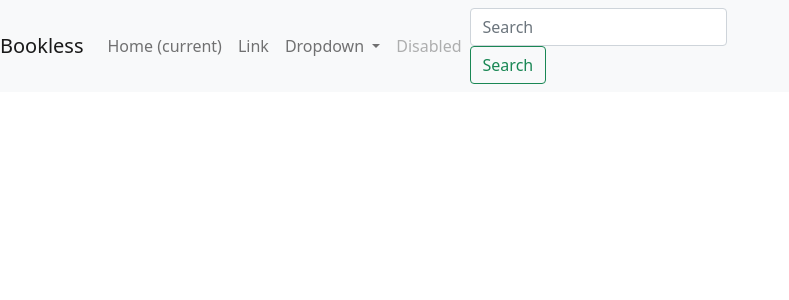
After one commit to totoshkaa/parvoz-djangoo, a Django app: page / in a window 1280 px wide. The commit adds this page. Shown: the top 300 px of the page, without its empty margins (0-789 px from the left). Run offline with Django 5.2, Linux system fonts and the light colour scheme.

Commit message:
first commit

```diff
--- a/books/templates/book_detail.html
+++ b/books/templates/book_detail.html
@@ -29,6 +29,7 @@
     </style>
 </head>
 <body>
+
     <h1 style="text-align: center;" class="middle mt-3 mb-3">Book Detail Pages</h1>
 
 
--- a/goodreads/settings.py
+++ b/goodreads/settings.py
@@ -55,7 +55,7 @@ ROOT_URLCONF = 'goodreads.urls'
 TEMPLATES = [
     {
         'BACKEND': 'django.template.backends.django.DjangoTemplates',
-        'DIRS': [],
+        'DIRS': [BASE_DIR / 'templates'],
         'APP_DIRS': True,
         'OPTIONS': {
             'context_processors': [
--- a/goodreads/urls.py
+++ b/goodreads/urls.py
@@ -18,10 +18,12 @@ from django.contrib import admin
 from django.urls import path, include
 from django.conf import settings
 from django.conf.urls.static import static
+from .views import index
 
 urlpatterns = [
     path('admin/', admin.site.urls),
-    path('books/', include('books.urls'))
+    path('books/', include('books.urls')),
+    path('',index)
 ]
 
 urlpatterns += static(settings.MEDIA_URL, document_root=settings.MEDIA_ROOT)
--- /dev/null
+++ b/goodreads/views.py
@@ -0,0 +1,4 @@
+from django.shortcuts import render
+
+def index(request):
+    return render(request, 'index.html')
--- /dev/null
+++ b/templates/index.html
@@ -0,0 +1,50 @@
+<!DOCTYPE html>
+<html lang="en">
+<head>
+    <meta charset="UTF-8">
+    <meta name="viewport" content="width=device-width, initial-scale=1.0">
+    <title>Document</title>
+    <link href="https://cdn.jsdelivr.net/npm/bootstrap@5.0.2/dist/css/bootstrap.min.css" rel="stylesheet" integrity="sha384-EVSTQN3/azprG1Anm3QDgpJLIm9Nao0Yz1ztcQTwFspd3yD65VohhpuuCOmLASjC" crossorigin="anonymous">
+    <link rel="stylesheet" href="style.css">
+
+</head>
+<body>
+
+    <nav class="navbar navbar-expand-lg navbar-light bg-light">
+        <a class="navbar-brand" href="#">Bookless</a>
+        <button class="navbar-toggler" type="button" data-toggle="collapse" data-target="#navbarSupportedContent" aria-controls="navbarSupportedContent" aria-expanded="false" aria-label="Toggle navigation">
+          <span class="navbar-toggler-icon"></span>
+        </button>
+
+        <div class="collapse navbar-collapse" id="navbarSupportedContent">
+          <ul class="navbar-nav mr-auto">
+            <li class="nav-item active">
+              <a class="nav-link" href="#">Home <span class="sr-only">(current)</span></a>
+            </li>
+            <li class="nav-item">
+              <a class="nav-link" href="#">Link</a>
+            </li>
+            <li class="nav-item dropdown">
+              <a class="nav-link dropdown-toggle" href="#" id="navbarDropdown" role="button" data-toggle="dropdown" aria-haspopup="true" aria-expanded="false">
+                Dropdown
+              </a>
+              <div class="dropdown-menu" aria-labelledby="navbarDropdown">
+                <a class="dropdown-item" href="#">Action</a>
+                <a class="dropdown-item" href="#">Another action</a>
+                <div class="dropdown-divider"></div>
+                <a class="dropdown-item" href="#">Something else here</a>
+              </div>
+            </li>
+            <li class="nav-item">
+              <a class="nav-link disabled" href="#">Disabled</a>
+            </li>
+          </ul>
+          <form class="form-inline my-2 my-lg-0">
+            <input class="form-control mr-sm-2" type="search" placeholder="Search" aria-label="Search">
+            <button class="btn btn-outline-success my-2 my-sm-0" type="submit">Search</button>
+          </form>
+        </div>
+      </nav>
+
+</body>
+</html>
```
